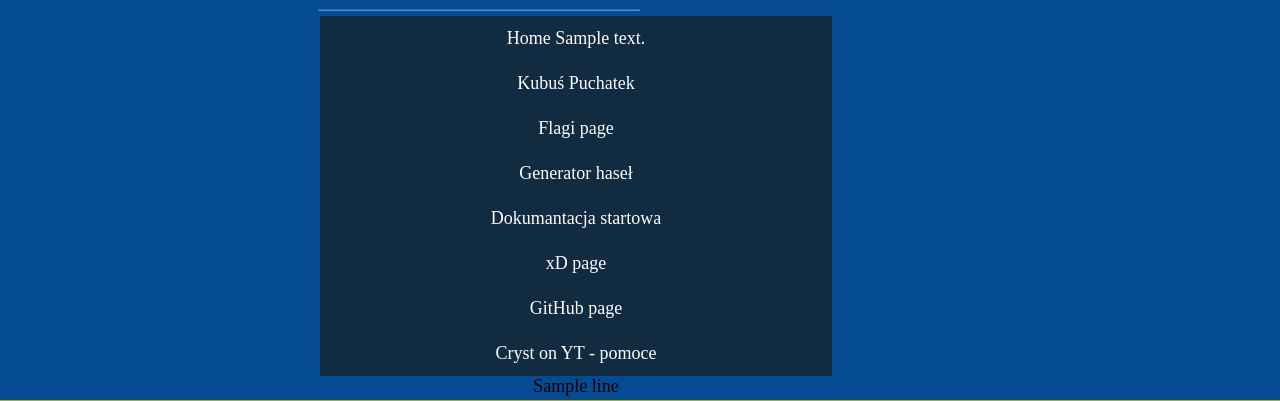
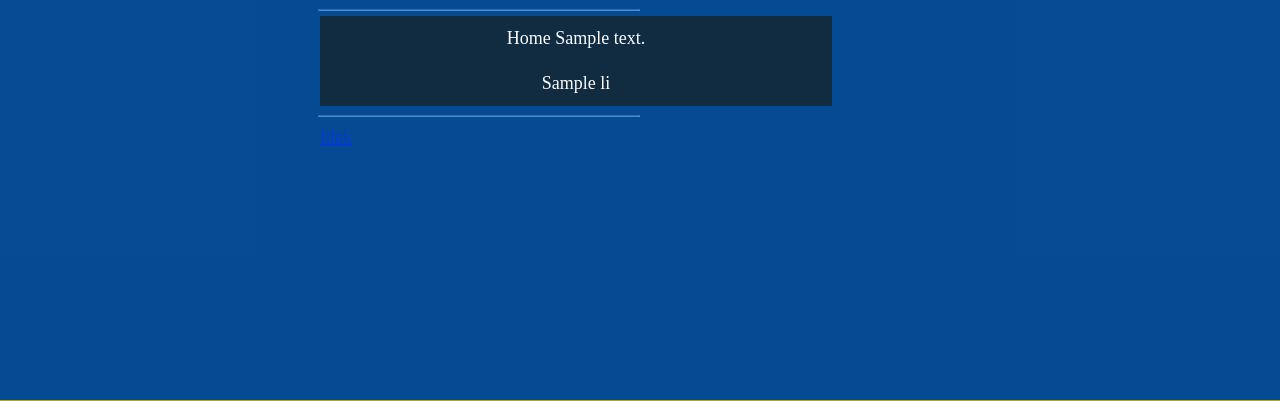
Before and after one commit to v0jt4s13/python-test, a Flask app: template flask_server/templates/index.html in a window 1280 px wide. Shown: the top 401 px of the page. Run offline with Flask 2, Linux system fonts and the light colour scheme; the template is opened without the code that fills it: most values are stand-ins (such as "Sample title", 1, 10 or a date in 2020).

Commit message:
index page update - menu links

```diff
--- a/flask_server/app.py
+++ b/flask_server/app.py
@@ -1,7 +1,9 @@
 from flask import Flask, render_template, url_for
 from flask import request
-from test_ajax.py_terminal_app_run import runAppInsideScript
+import json
+from app_files.py_terminal_app_run import runAppInsideScript
 from app_files.moje_biblioteki import mainPageMenuList
+from app_files.password_generator import password_generator
 
 app=Flask(__name__)
 
@@ -30,7 +32,6 @@ def flaga_dla_ukrainy():
 
 @app.route('/pass-generator', methods=['GET','POST'])
 def pass_generator():
-	from app_files.password_generator import password_generator
 
 	pass_rendered = ""
 	try:
--- a/flask_server/templates/index.html
+++ b/flask_server/templates/index.html
@@ -35,16 +35,18 @@
 			background-color: #005bbb;
 		}
 
-		.text-align-right a.hover {
+		.text-align-right a:hover {
 			text-align: right;
+			letter-spacing: 0.5vw;
 		}
 
 		.vertical-menu a:hover {
 			background-color: #005bbb;
 		}
 
-		.text-align-left a.hover {
+		.text-align-left a:hover {
 			text-align: left;
+			letter-spacing: 0.5vw;
 		}
 
 		.vertical-menu a.active {
@@ -110,17 +112,12 @@
 		<div class="left-col"><hr></div>
 		<div class="center-col">
 		<ul class="vertical-menu">
-			<li class="active text-align-left"><a href="/">Home {{text}}</a></li>
-			<li class="text-align-right"><a href="kubus_puchatek">Kubuś Puchatek</a></li>
-			<li class="text-align-left"><a href="flagi">Flagi page</a></li>
-			<li class="text-align-right"><a href="pass-generator">Generator haseł</a></li>
-			<li class="text-align-left"><a href="doc">Dokumantacja startowa</a></li>
-			<li class="text-align-right"><a href="xd">xD page</a></li>
-			<li class="text-align-left"><a href="https://github.com/v0jt4s13/python-test">GitHub page</a></li>
-			<li class="text-align-left"><a href="https://www.youtube.com/user/MrRavos/featured">Cryst on YT - pomoce</a></li>
+			<li class="text-align-center"><a href="/">Home {{text}}</a></li>
 
-			{% for line in li_list %}
-				{{line}}
+			{% for direction, url, title in li_list %}
+				<li class="text-align-{{direction}}">
+					<a href="{{url}}">{{title}}</a>
+				</li>
 			{% endfor %}
 
 		</ul>
```
